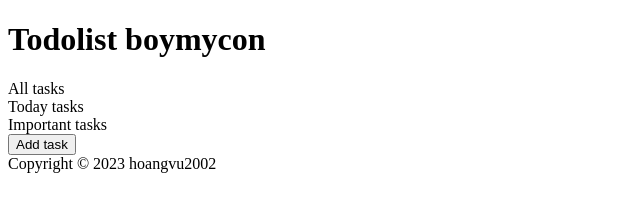
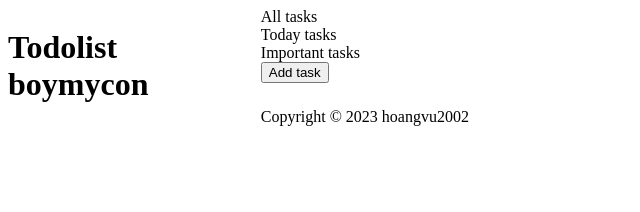
Before and after one commit to hoangvu2002/todolist, a website built with webpack: page dist/index.html in a window 1280 px wide. Shown: the whole page, without its empty margins (0-640 px from the left). Built offline with nearby package versions, Linux system fonts and the light colour scheme.

Commit message:
Reinstall the date-fns library

```diff
--- a/package.json
+++ b/package.json
@@ -17,6 +17,7 @@
     "webpack-cli": "^4.2.0"
   },
   "dependencies": {
+    "date-fns": "^2.30.0",
     "lodash": "^4.17.20"
   }
 }
--- a/src/index.js
+++ b/src/index.js
@@ -1,3 +1,4 @@
+import './style.css';
 import {format} from 'date-fns';
 
 const today = new Date("2023-09-09");
--- a/src/style.css
+++ b/src/style.css
@@ -0,0 +1,5 @@
+.content {
+    display: grid;
+    grid-template-rows: 100px 1fr 100px;
+    grid-template-columns: 1fr 4fr;
+}
```
Also changed, not shown: dist/bundle.js (added), dist/index.html, 1 other file.
